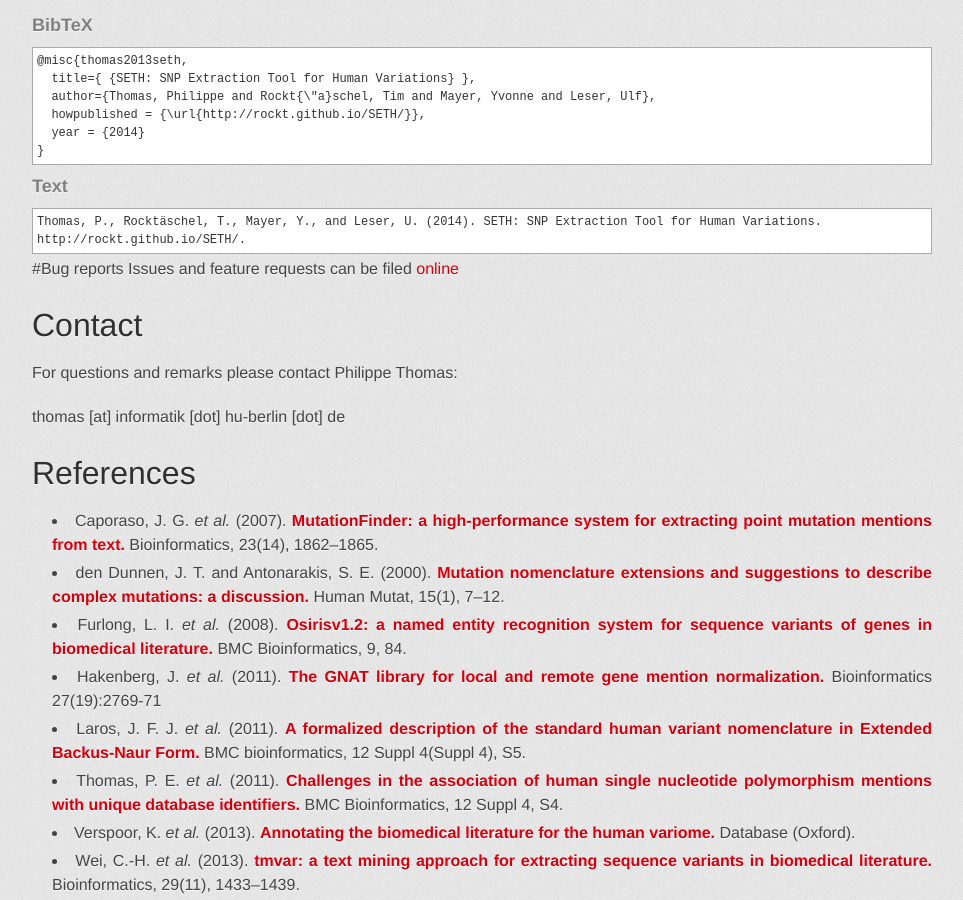
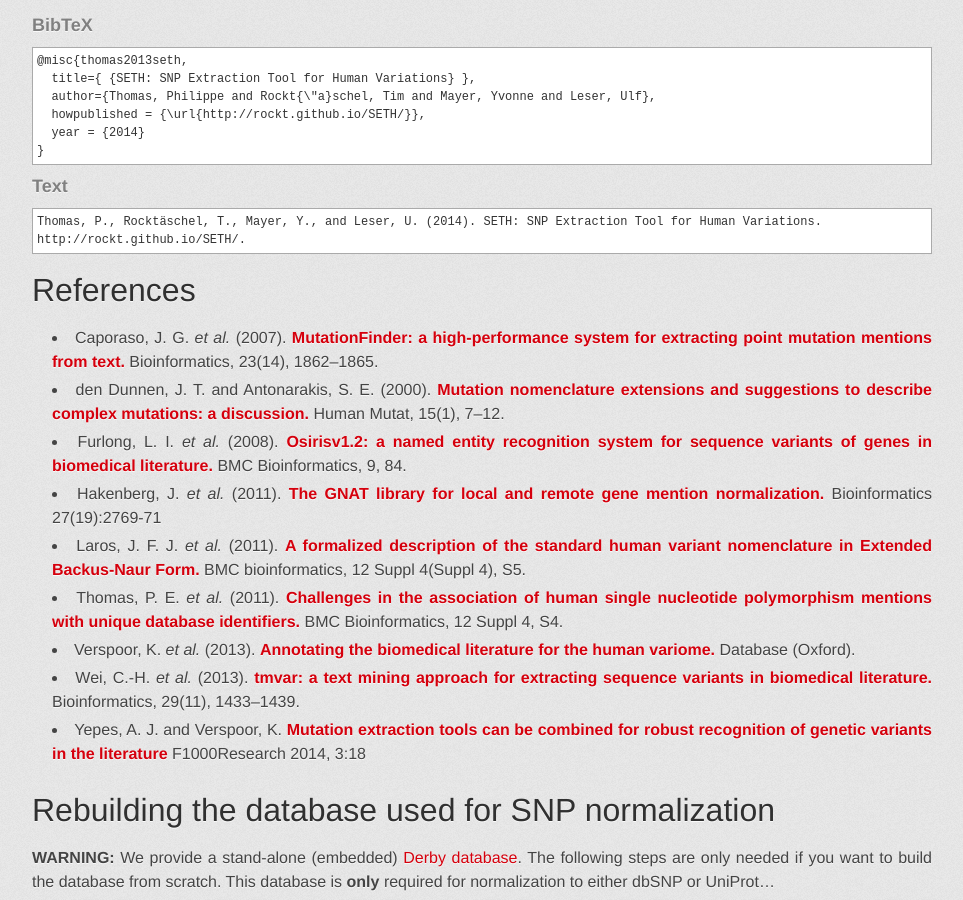
Before and after one commit to rockt/SETH, a Jekyll site: the page built from index.md, in a window 1280 px wide and 900 px high, scrolled down 4163 px. Shown: the whole window, without its empty margins (158-1121 px from the left). Built offline with Jekyll 4.4.1, drawn with Linux system fonts in a browser that asks for light colours; some web fonts are replaced; some of the changed text lies outside the part shown.

Commit message:
Update index.md

```diff
--- a/index.md
+++ b/index.md
@@ -231,13 +231,6 @@
 	Thomas, P., Rocktäschel, T., Mayer, Y., and Leser, U. (2014). SETH: SNP Extraction Tool for Human Variations.
 	http://rockt.github.io/SETH/.
 
-#Bug reports
-Issues and feature requests can be filed [online](https://github.com/rockt/SETH/issues)
-
-# Contact
-For questions and  remarks please contact Philippe Thomas:
-
-thomas \[at\] informatik \[dot\] hu-berlin \[dot\] de
 
 # References
 - Caporaso, J. G. *et al.* (2007).
```
Also changed, not shown: other parts of index.md (+8 -0 lines).
